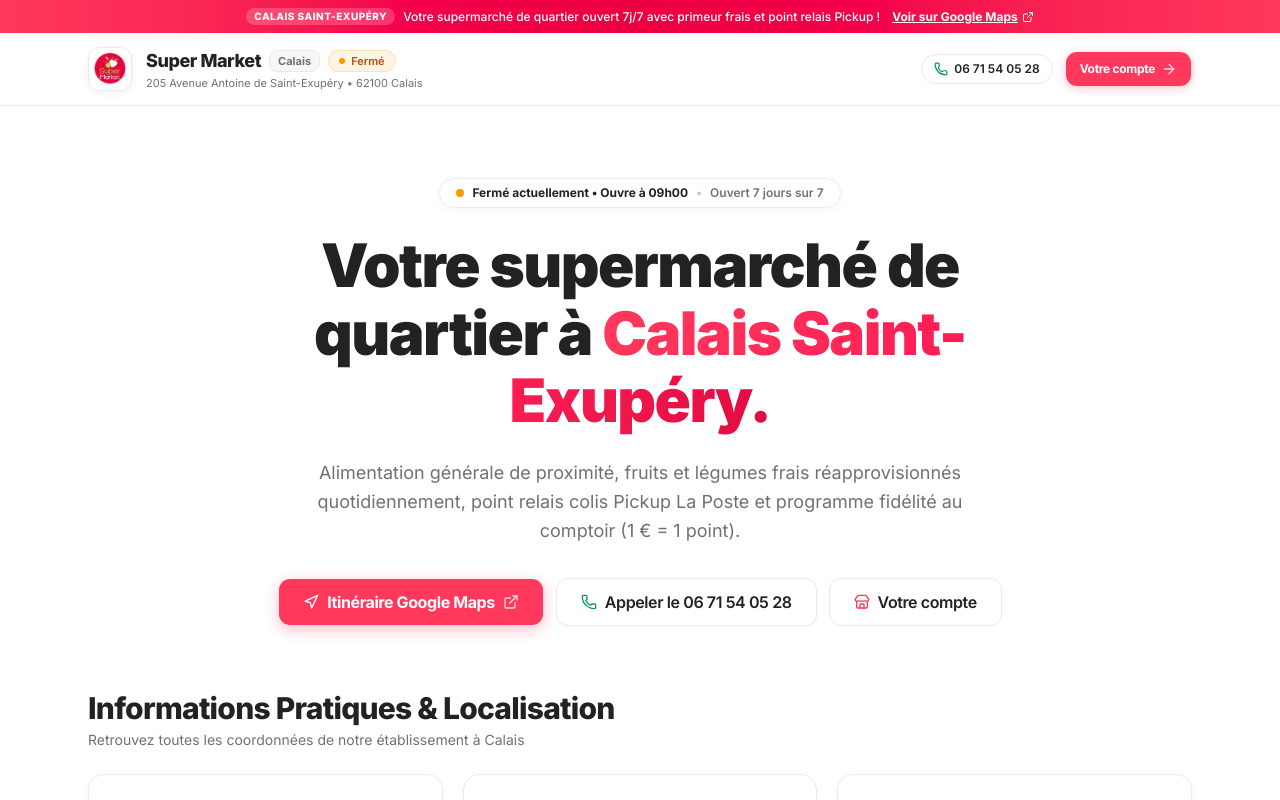
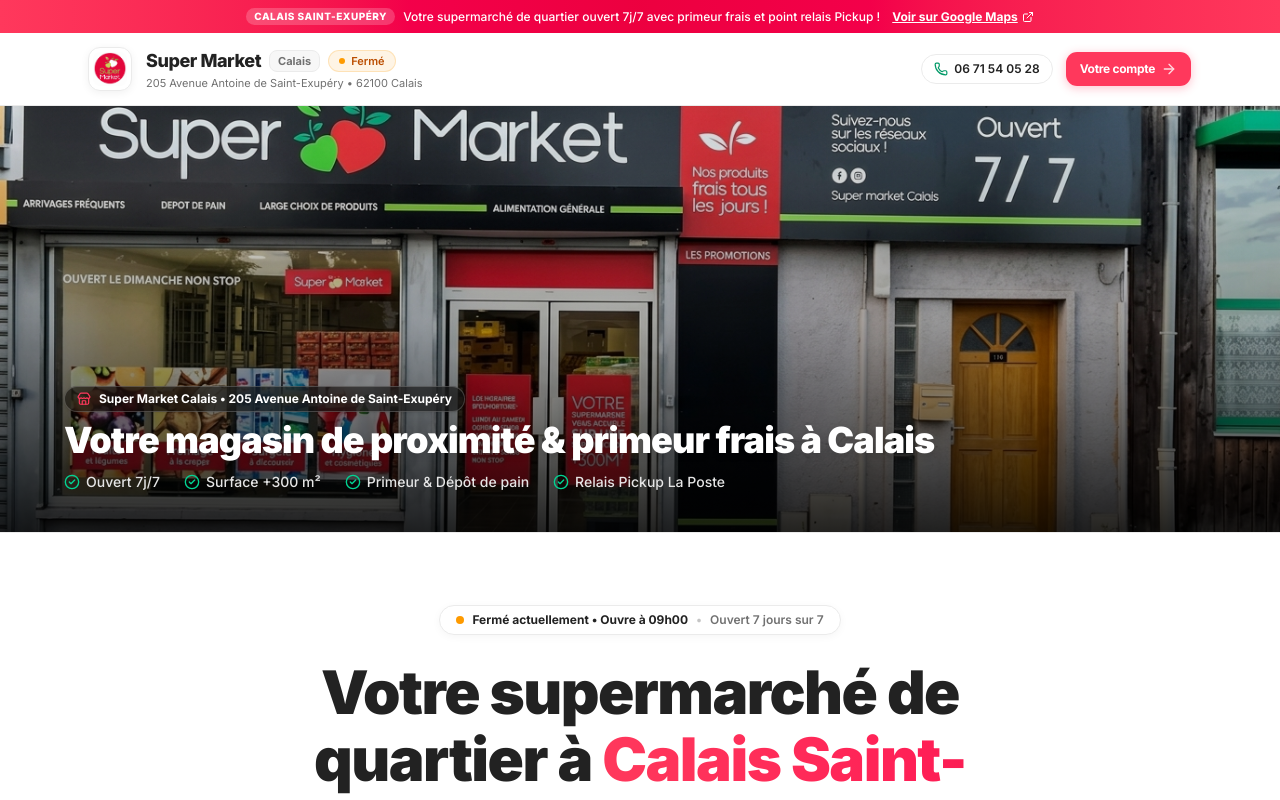
Before and after one commit to BayechouAbdelhadi/super-market, a Next.js app: page / in a window 1280 px wide. Built offline with nearby package versions, Linux system fonts and the light colour scheme.

Commit message:
feat: add storefront banner section with store imagery and details to home page

```diff
--- a/app/page.tsx
+++ b/app/page.tsx
@@ -181,6 +181,47 @@
 
       {/* Main Scrollable Viewport Container (§ 25.1) */}
       <div className="flex-1 min-h-0 overflow-y-auto flex flex-col">
+        {/* Full-width 100% Super Market Calais Storefront Banner on Top of the Site */}
+        <section className="w-full relative shrink-0 aspect-[16/7] sm:aspect-[21/8] md:aspect-[24/8] max-h-[460px] min-h-[220px] bg-neutral-900 border-b border-[var(--color-border)] overflow-hidden group">
+          <Image
+            src="/super-market-calais-enhanced.jpg"
+            alt="Super Market Calais — Magasin & Devanture au 205 Avenue Antoine de Saint-Exupéry"
+            fill
+            priority
+            className="object-cover object-center group-hover:scale-[1.02] transition-transform duration-700 ease-out"
+            sizes="100vw"
+          />
+          <div className="absolute inset-0 bg-gradient-to-t from-black/85 via-black/30 to-black/10 flex flex-col justify-end p-4 sm:p-8 md:p-10 text-white">
+            <div className="max-w-6xl mx-auto w-full space-y-2">
+              <div className="inline-flex items-center gap-2 px-3 py-1 rounded-full bg-black/50 backdrop-blur-md border border-white/20 text-xs font-bold text-white w-fit shadow-sm">
+                <Store className="w-3.5 h-3.5 text-[var(--color-primary)]" />
+                <span>Super Market Calais • 205 Avenue Antoine de Saint-Exupéry</span>
+              </div>
+              <h2 className="text-xl sm:text-3xl md:text-4xl font-black text-white tracking-tight drop-shadow-md">
+                Votre magasin de proximité &amp; primeur frais à Calais
+              </h2>
+              <div className="flex flex-wrap items-center gap-3 sm:gap-6 text-xs sm:text-sm text-neutral-200 font-medium pt-1">
+                <span className="flex items-center gap-1.5">
+                  <CheckCircle2 className="w-4 h-4 text-emerald-400" />
+                  <span>Ouvert 7j/7</span>
+                </span>
+                <span className="flex items-center gap-1.5">
+                  <CheckCircle2 className="w-4 h-4 text-emerald-400" />
+                  <span>Surface +300 m²</span>
+                </span>
+                <span className="flex items-center gap-1.5">
+                  <CheckCircle2 className="w-4 h-4 text-emerald-400" />
+                  <span>Primeur &amp; Dépôt de pain</span>
+                </span>
+                <span className="flex items-center gap-1.5">
+                  <CheckCircle2 className="w-4 h-4 text-emerald-400" />
+                  <span>Relais Pickup La Poste</span>
+                </span>
+              </div>
+            </div>
+          </div>
+        </section>
+
         <main className="flex-1 flex flex-col items-center justify-center px-4 sm:px-6 py-10 sm:py-16 max-w-6xl mx-auto w-full space-y-16">
         {/* 1. Hero Section */}
         <section className="space-y-6 max-w-3xl mx-auto text-center pt-2">
@@ -248,6 +289,7 @@
             </Link>
           </div>
         </section>
+
 
         {/* 2. Calais Store Identity & Location Highlight Cards */}
         <section className="w-full space-y-6">
```
Also changed, not shown: public/super-market-calais-enhanced.jpg (added), public/super-market-calais.webp (added).
